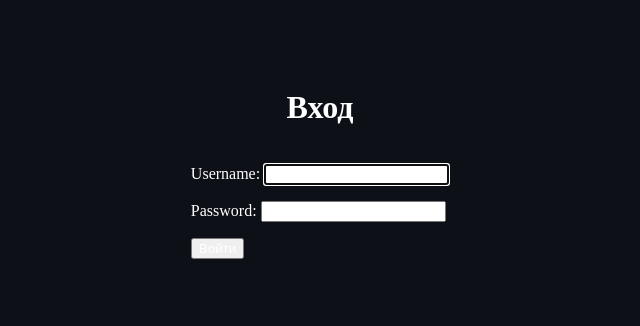
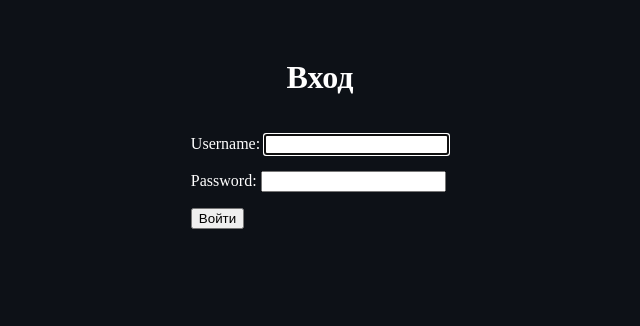
Before and after one commit to gwanlijanari/bestgames_mini, a Django app: page /login/ in a window 1280 px wide. Shown: the top 326 px of the page, without its empty margins (320-960 px from the left). Run offline with Django 5.2, Linux system fonts and the light colour scheme.

Commit message:
стили лоигна

```diff
--- a/bestgames/static/css/style.css
+++ b/bestgames/static/css/style.css
@@ -1,9 +1,10 @@
 * {
   box-sizing: border-box;
-  color: white;
+
 }
 
 body {
+color: white;
   gap: 30px;
   background-color: #0d1117;
   display: flex;
@@ -47,7 +48,7 @@ header {
   flex-direction: column;
   justify-content: space-evenly;
   height: 100%;
-  background-color: red;
+
 }
 
 
@@ -79,9 +80,10 @@ justify-content: space-evenly;
   display: flex;
   justify-content: center;
   align-items: center;
-
+color: #000;
 }
 main {
+  color: white;
   width: 100%;
   display: flex;
   flex-direction: column;
@@ -94,4 +96,12 @@ main {
   justify-content: center;
   width: auto;
   margin: 30px;
+color: #000;
 }
+form {
+  color: #ffffff;
+}
+
+#white_h1{
+  color: white;
+}
--- a/bestgames/templates/registration/login.html
+++ b/bestgames/templates/registration/login.html
@@ -10,14 +10,14 @@
 
 </head>
 <body id="body_login">
-    <main class="login">
+    <main class="">
 
     <div class="login">
-    <h1>Вход</h1>
+    <h1 id="white_h1">Вход</h1>
     {% if form.errors %}
         <p>Неверный логин или пароль</p>
     {% endif %}
-    <form method="post">
+    <form method="post" >
         {% csrf_token %}
         {{ form.as_p }}
         <button type="submit">Войти</button>
```
Also changed, not shown: bestgames/db.sqlite3, 2 other files.
